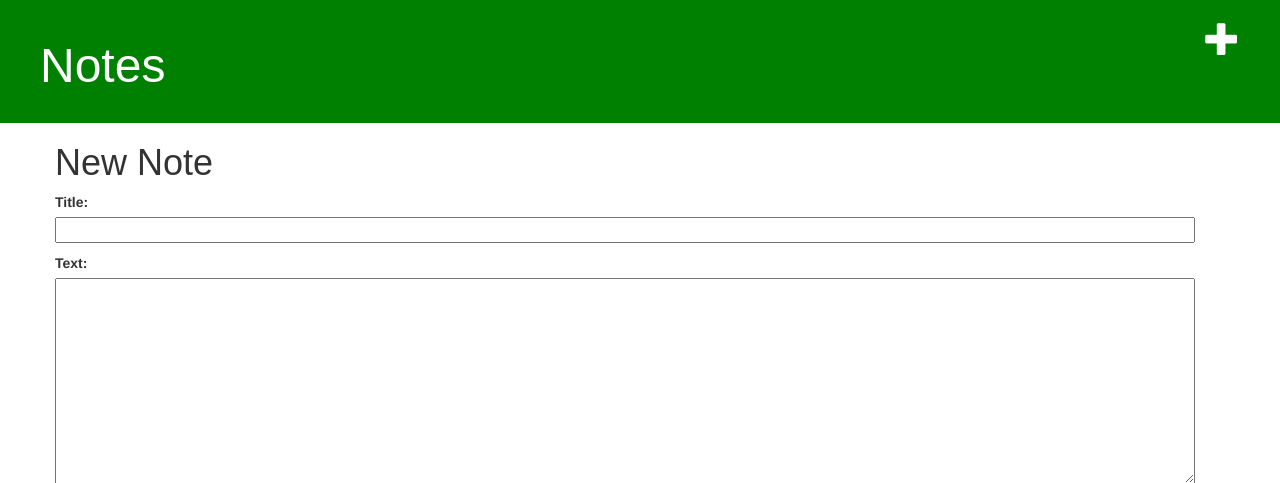
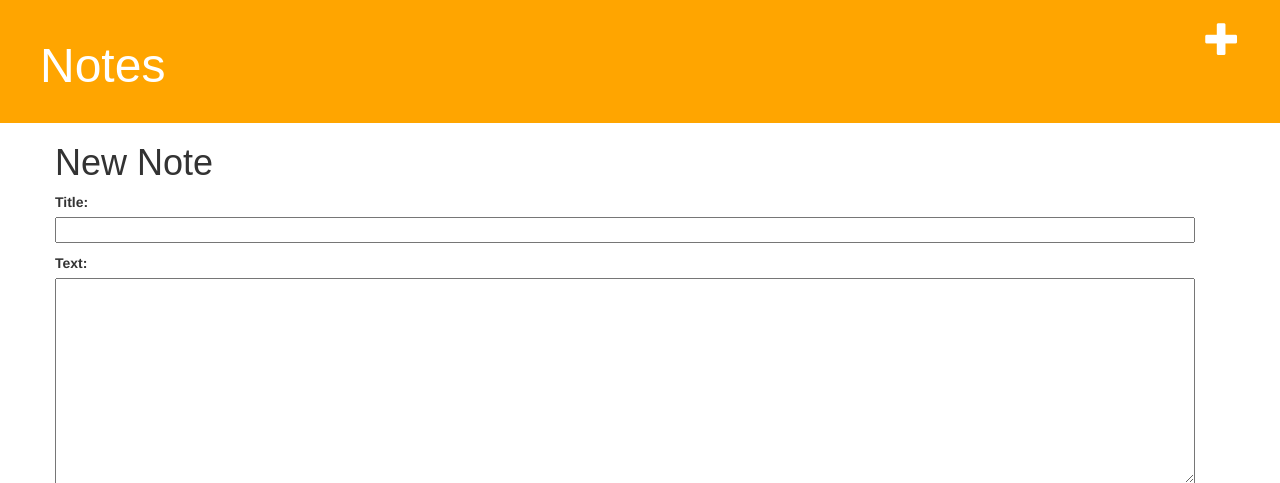
Before and after one commit to cbuto/django-app-travis, a Django app: page /post/new/ in a window 1280 px wide. Shown: the top 483 px of the page. Run offline with Django 3.2, Linux system fonts and the light colour scheme; some libraries are stand-ins or nearby versions.

Commit message:
More testing

```diff
--- a/django-app/note/static/css/notes.css
+++ b/django-app/note/static/css/notes.css
@@ -1,5 +1,5 @@
 .header {
-    background-color: green;
+    background-color: orange;
     margin-top: 0;
     padding: 20px 20px 20px 40px;
 }
```
